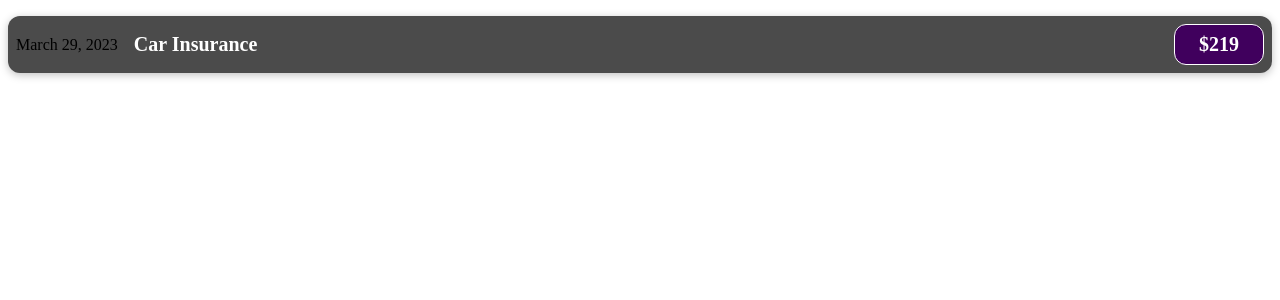
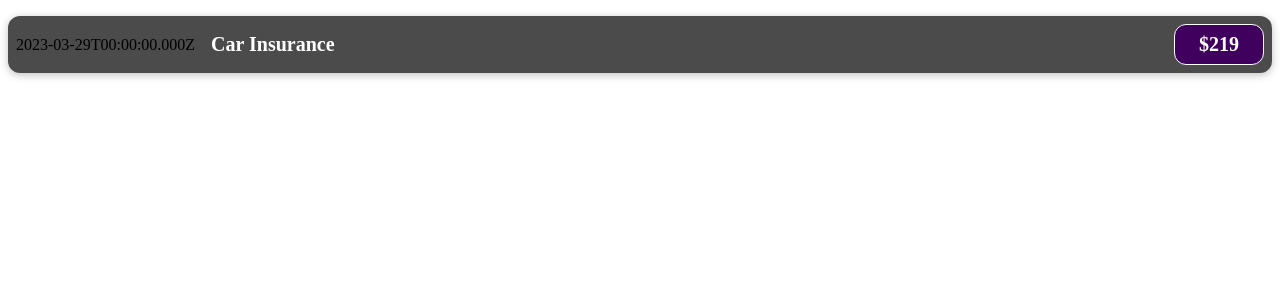
Before and after one commit to ghoshshreya/ReactJS-Expense-Tracker, a React (Create React App) app: page / in a window 1280 px wide. Shown: the top 300 px of the page. Built offline with nearby package versions, Linux system fonts and the light colour scheme.

Commit message:
Outputting dynamic data

```diff
--- a/src/components/ExpenseItem.js
+++ b/src/components/ExpenseItem.js
@@ -1,12 +1,15 @@
 import * as React from 'react';
 import './ExpenseItem.css';
 export default function ExpenseItem(props) {
+  const expenseDate = new Date(2023, 2, 29); // March 29, 2023
+  const expenseTitle = 'Car Insurance';
+  const expensePrice = 219;
   return (
     <div className="expense-item">
-      <div>March 29, 2023</div>
+      <div>{expenseDate.toISOString()}</div>
       <div className="expense-item__description">
-        <h2>Car Insurance</h2>
-        <div className="expense-item__price">$219</div>
+        <h2>{expenseTitle}</h2>
+        <div className="expense-item__price">${expensePrice}</div>
       </div>
     </div>
   );
```
